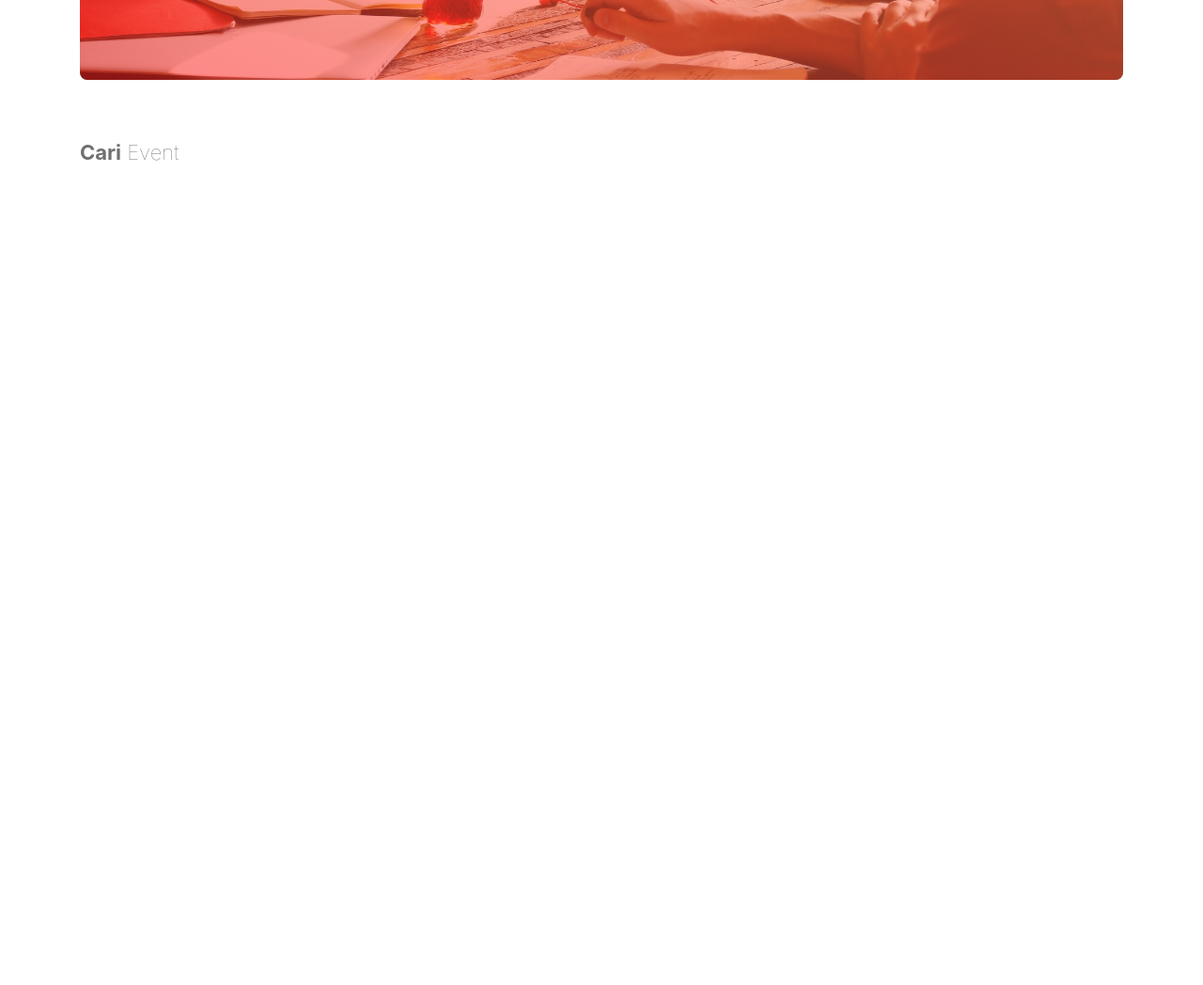
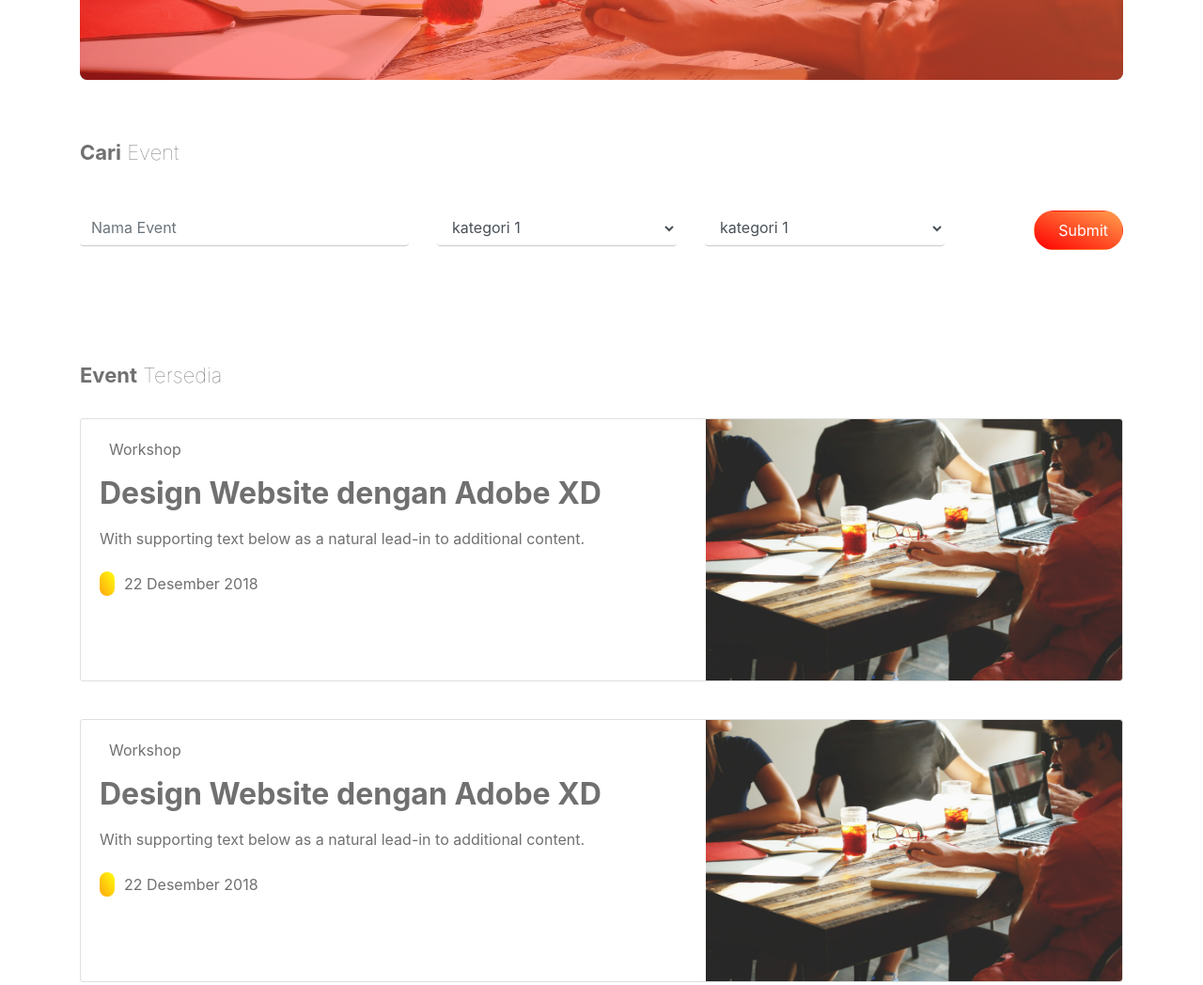
Before and after one commit to addincw/html-web-event, a website: page src/index.html in a window 1280 px wide. Shown: the part 539-1587 px from the top of the page at 94% size. Before the commit the page ends 800 px from the top, so only its background shows below. Drawn offline with nearby package versions, Linux system fonts and the light colour scheme; files that its build step writes are made by us from their sources.

Commit message:
new search form, availabe event

```diff
--- a/src/index.html
+++ b/src/index.html
@@ -49,7 +49,7 @@
             <div class="col-md-3 d-flex justify-content-md-center align-items-md-end">
               <div class="slider__action">
                 <span>FREE</span>
-                <button type="button" name="button" class="btn btn--rounded btn--gradgreen">Daftar</button>
+                <button type="button" name="button" class="btn btn--rounded-md btn--gradgreen">Daftar</button>
               </div>
             </div>
           </div>
@@ -58,9 +58,74 @@
     </section>
 
     <!-- search -->
-    <section class="event search container">
+    <section class="event search container pb-5">
       <h1 class="event__title"> <span>Cari</span> Event</h1>
+
+      <form class="row mt-5">
+        <div class="col-md-4">
+          <input type="text" class="form-control mb-2 mr-sm-2" placeholder="Nama Event">
+        </div>
+        <div class="col-md-3">
+          <select class="form-control mb-2 mr-sm-2">
+            <option value="" disabled>Kategori Event</option>
+            <option value="">kategori 1</option>
+            <option value="">kategori 1</option>
+            <option value="">kategori 1</option>
+          </select>
+        </div>
+        <div class="col-md-3">
+          <select class="form-control mb-2 mr-sm-2">
+            <option value="" disabled>Kategori Event</option>
+            <option value="">kategori 1</option>
+            <option value="">kategori 1</option>
+            <option value="">kategori 1</option>
+          </select>
+        </div>
+        <div class="col-md-2 d-flex justify-content-md-end">
+          <button type="submit" class="btn btn--rounded-sm btn--gradred mb-2">
+            <span class="icon"> <i class="fas fa-search"></i> </span>
+            Submit</button>
+        </div>
+      </form>
     </section>
+
+    <!-- available event -->
+    <section class="event available container">
+      <h1 class="event__title"> <span>Event</span> Tersedia</h1>
+
+      <div class="available__group">
+        <div class="card">
+          <div class="card-body">
+            <div class="card-category mb-3">
+              <span class="icon"><i class="fas fa-tools"></i>  </span>
+               Workshop </div>
+            <h5 class="card-title mb-3">Design Website dengan Adobe XD</h5>
+            <p class="card-text">With supporting text below as a natural lead-in to additional content.</p>
+            <div class="card-date mt-4">
+              <span class="icon icon--rounded icon--gradyellow"><i class="far fa-calendar-alt"></i></span> 22 Desember 2018
+            </div>
+          </div>
+          <div class="card-bg"><img src="assets/event-1.jpg" alt=""></div>
+        </div>
+        <div class="card">
+          <div class="card-body">
+            <div class="card-category mb-3">
+              <span class="icon"><i class="fas fa-tools"></i>  </span>
+               Workshop </div>
+            <h5 class="card-title mb-3">Design Website dengan Adobe XD</h5>
+            <p class="card-text">With supporting text below as a natural lead-in to additional content.</p>
+            <div class="card-date mt-4">
+              <span class="icon icon--rounded icon--gradyellow"><i class="far fa-calendar-alt"></i></span> 22 Desember 2018
+            </div>
+          </div>
+          <div class="card-bg"><img src="assets/event-1.jpg" alt=""></div>
+        </div>
+      </div>
+    </section>
+    <div class="loadmore">
+      <a href="#">load more  <i class="fa fa-caret-down"></i></a>
+    </div>
+
     <script src="js/jquery.js"></script>
     <script src="js/bootstrap.js"></script>
   </body>
--- a/src/scss/_custom.scss
+++ b/src/scss/_custom.scss
@@ -18,7 +18,7 @@
 .highlight{ }
 .slider{
   position: relative;
-  color: white;
+  color: $white;
   width: 100%;
   height: 444.6px;
   overflow: hidden;
@@ -47,7 +47,6 @@
       }
     }
   }
-
   &__content{
     padding-right: 30px;
 
@@ -60,14 +59,11 @@
       font-size: $font-size-xl;
       line-height: 65px;
       margin-top: 50px;
-
-      // @media
     }
     &__date{
       margin-top:30px;
     }
   }
-
   &__action{
     text-align: center;
     span{
@@ -79,6 +75,49 @@
   }
 }
 
+.search{
+  .form-control{
+    border: none;
+    border-bottom: 1px solid #C9C9C9;
+  }
+}
+
+.available{
+  .card{
+    margin-bottom: 40px;
+    height: 280px;
+    overflow: hidden;
+    &-title{
+      font-size: $font-size-lrg;
+      font-weight: bold;
+    }
+    &-date .icon{
+      color: $white;
+    }
+    &-body{
+      width: 60%;
+      padding-right: 10%;
+    }
+    &-bg{
+      position: absolute;
+      right: 0;
+      top: 0;
+      display: block;
+      width: 40%;
+      height: 100%;
+      img{
+        width: 100%;
+        height: 100%;
+      }
+    }
+  }
+}
+.loadmore{
+  padding: 100px 0px;
+  text-align: center;
+  background: linear-gradient(to top, #E3E3E3, #E3E3E300);
+  a{ color: $body-color; }
+}
 .icon{
   margin-right: 10px;
   &--rounded{
@@ -91,12 +130,20 @@
 }
 
 .btn{
-  &--rounded{
+  &--rounded-md{
     color: $white;
     padding: 8px 40px;
+    border-radius: 30px;
+  }
+  &--rounded-sm{
+    color: $white;
+    padding: 8px 15px;
     border-radius: 30px;
   }
   &--gradgreen{
     background: linear-gradient($gr-green);
   }
+  &--gradred{
+    background: linear-gradient($gr-red);
+  }
 }
```
Also changed, not shown: src/css/main.css.
